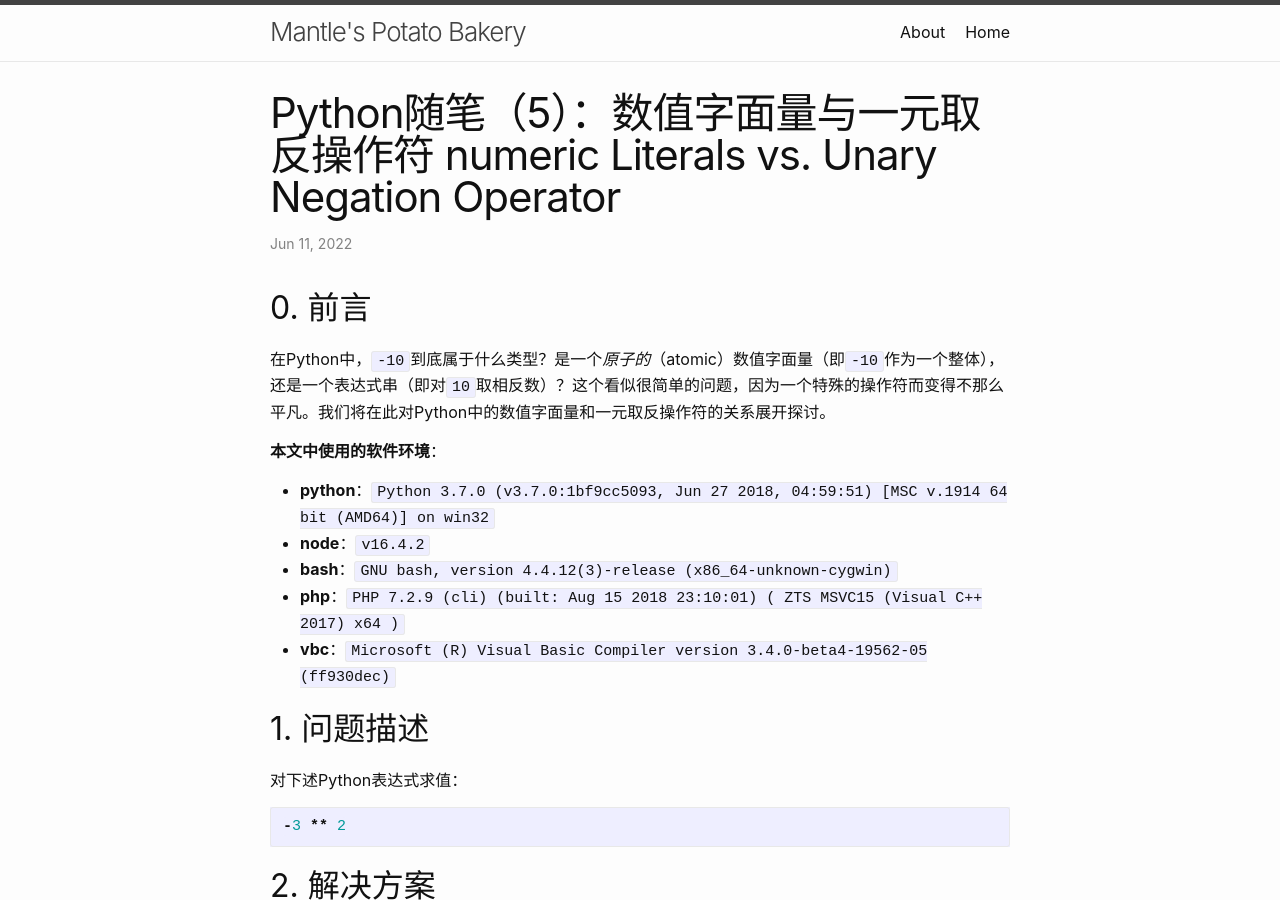
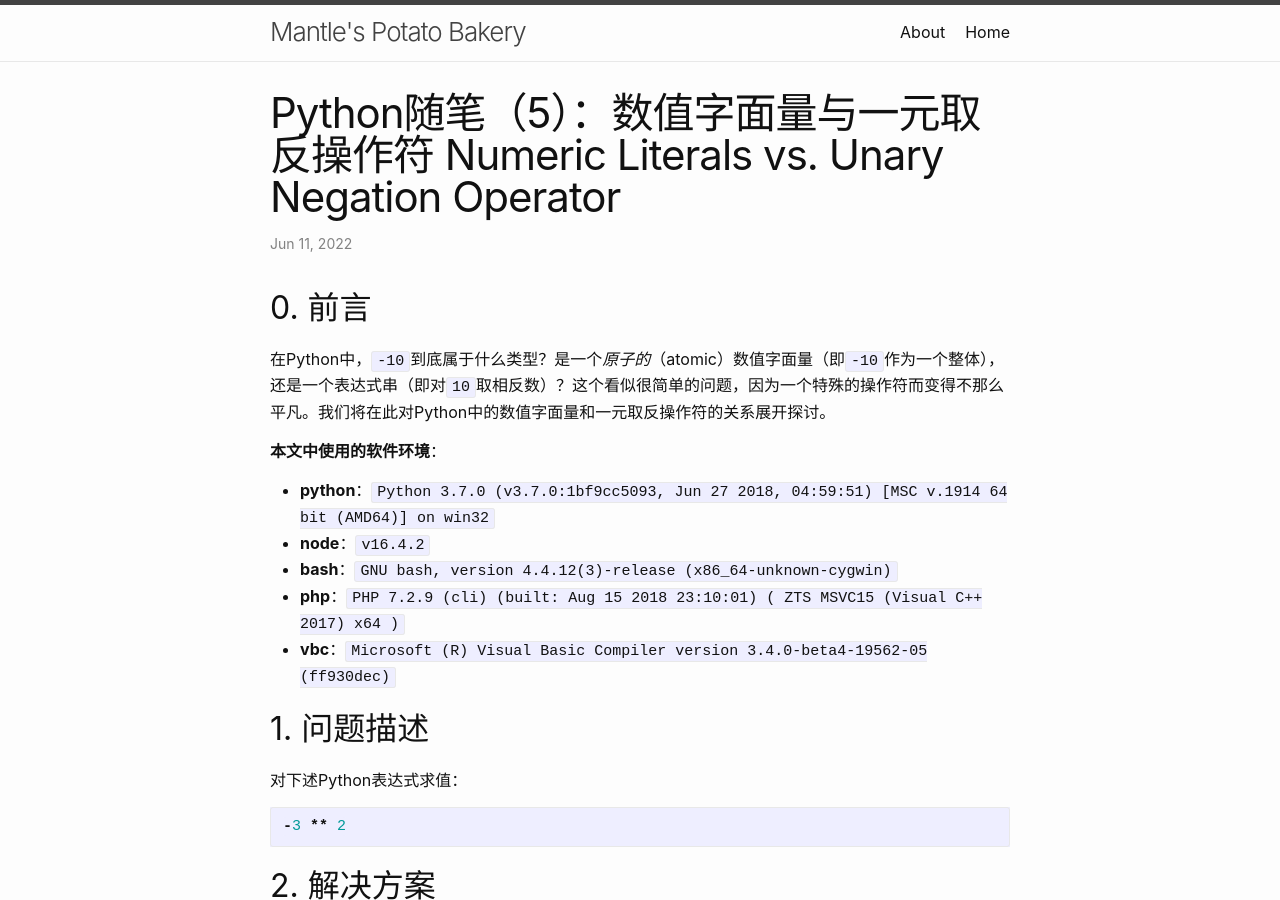
Before and after one commit to CSharperMantle/CSharperMantle.github.io, a Jekyll site: the page built from _posts/2022-06-11-python-notes-literal-vs-negation.md, in a window 1280 px wide and 900 px high. Built offline with Jekyll 4.4.1, drawn with Linux system fonts in a browser that asks for light colours.

Commit message:
Fix typos

```diff
--- a/_posts/2022-06-11-python-notes-literal-vs-negation.md
+++ b/_posts/2022-06-11-python-notes-literal-vs-negation.md
@@ -1,6 +1,6 @@
 ---
 layout: post
-title: "Python随笔（5）：数值字面量与一元取反操作符 numeric Literals vs. Unary Negation Operator"
+title: "Python随笔（5）：数值字面量与一元取反操作符 Numeric Literals vs. Unary Negation Operator"
 date: 2022-06-11 19:51:42 +0800
 lang: zh-Hans
 description: 本文讨论了一元取反操作符在Python中的地位与常见疑问。
```
